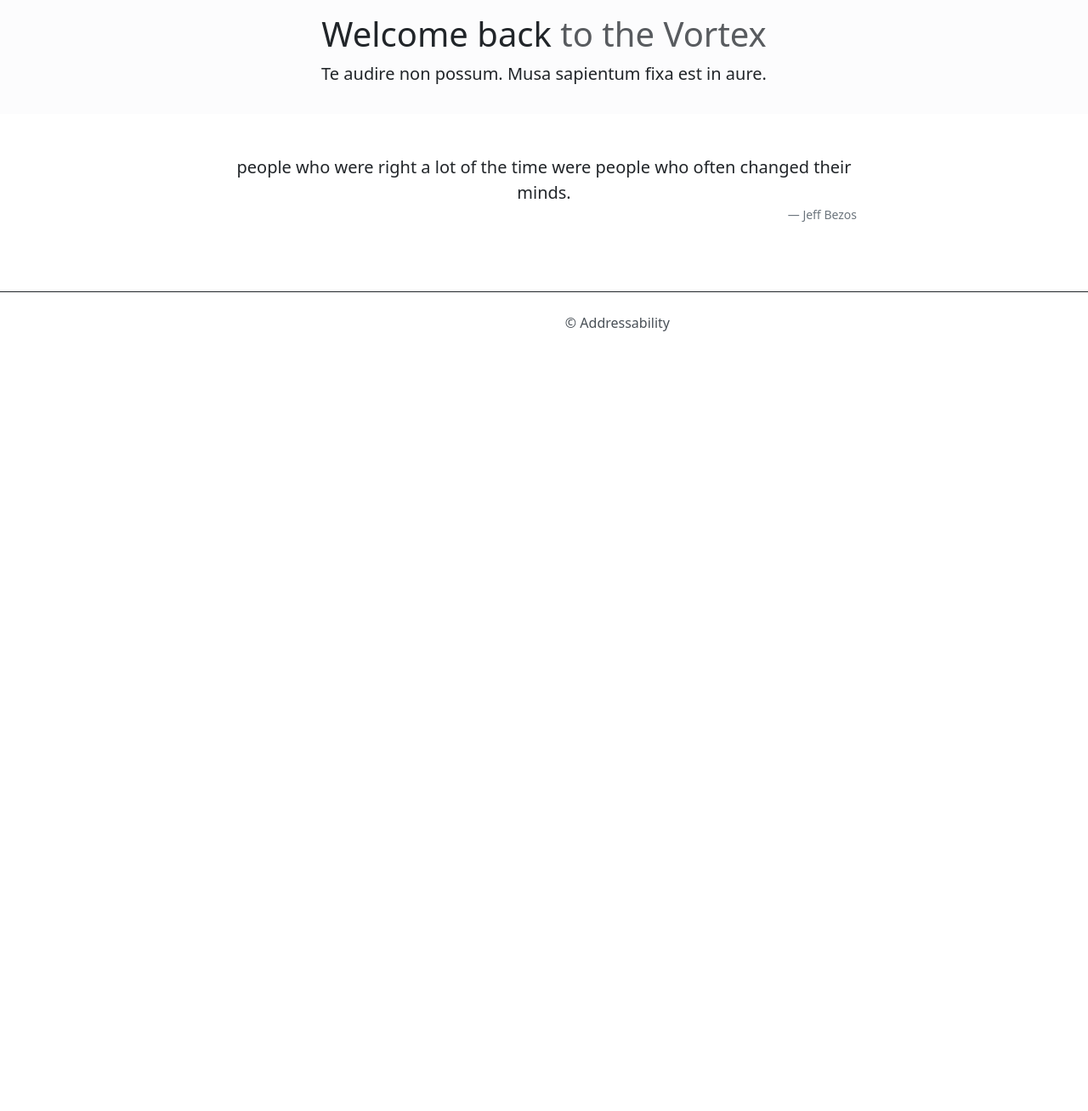
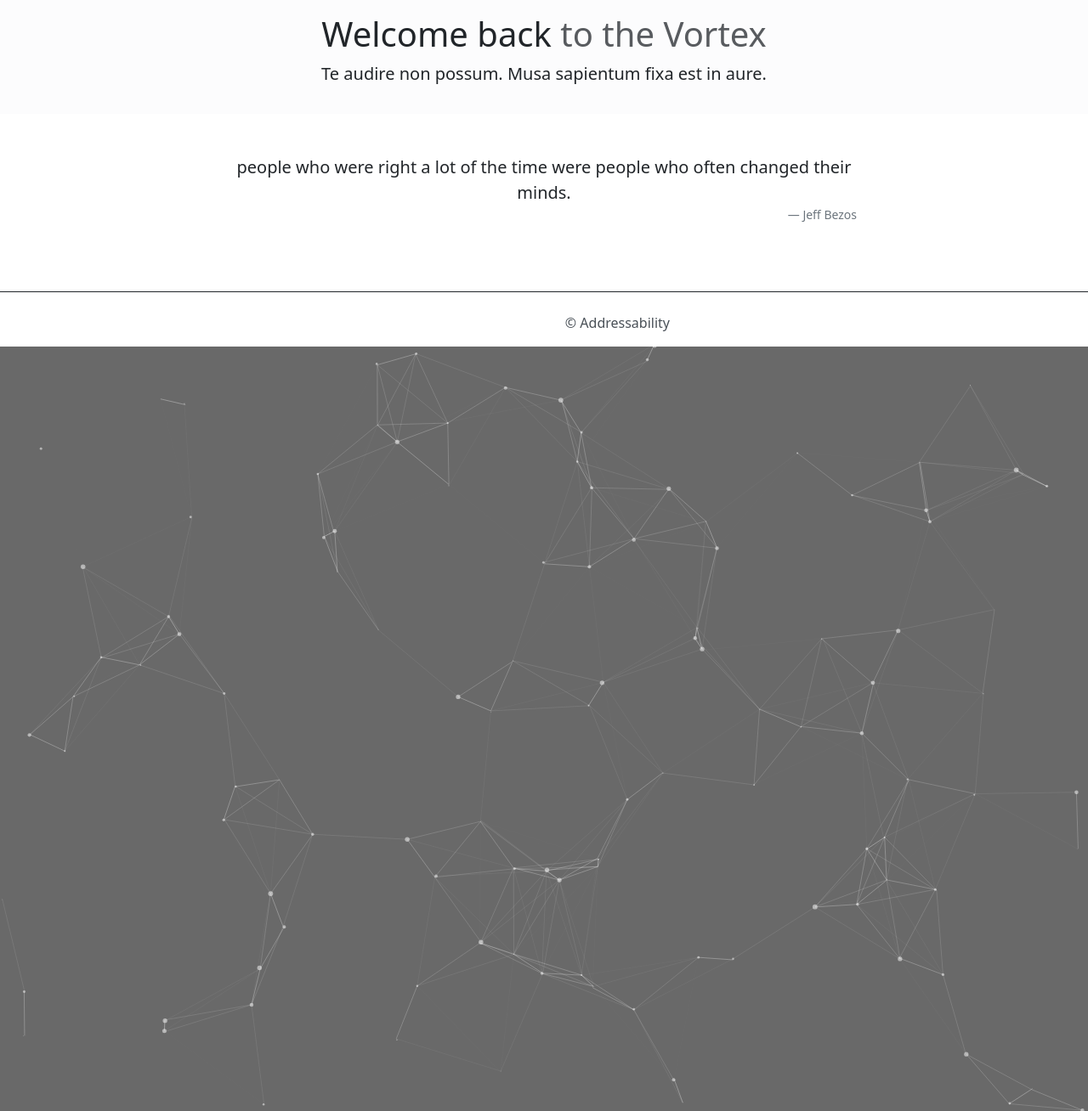
Before and after one commit to raz0x/addressability, a Jekyll site: the page built from index.html, in a window 1280 px wide. Shown: the whole page at 85% size. Built offline with Jekyll 4.4.1, drawn with Linux system fonts in a browser that asks for light colours; before the commit the page ends 1054 px from its top, so only the background shows below that.

Commit message:
Update default.html

```diff
--- a/_layouts/default.html
+++ b/_layouts/default.html
@@ -8,6 +8,7 @@
 <link rel="icon" href="data:,">
 <link rel="canonical" href="{{ site.url }}{{ page.url | replace:'index.html',''}}">
 <link rel="stylesheet" href="https://cdn.jsdelivr.net/npm/bootstrap@5/dist/css/bootstrap.min.css" integrity="sha256-PI8n5gCcz9cQqQXm3PEtDuPG8qx9oFsFctPg0S5zb8g=" crossorigin="anonymous">
+<link rel="stylesheet" href="/css/particles.css">
 <title>
 	{{site.title}}
 </title>
```
